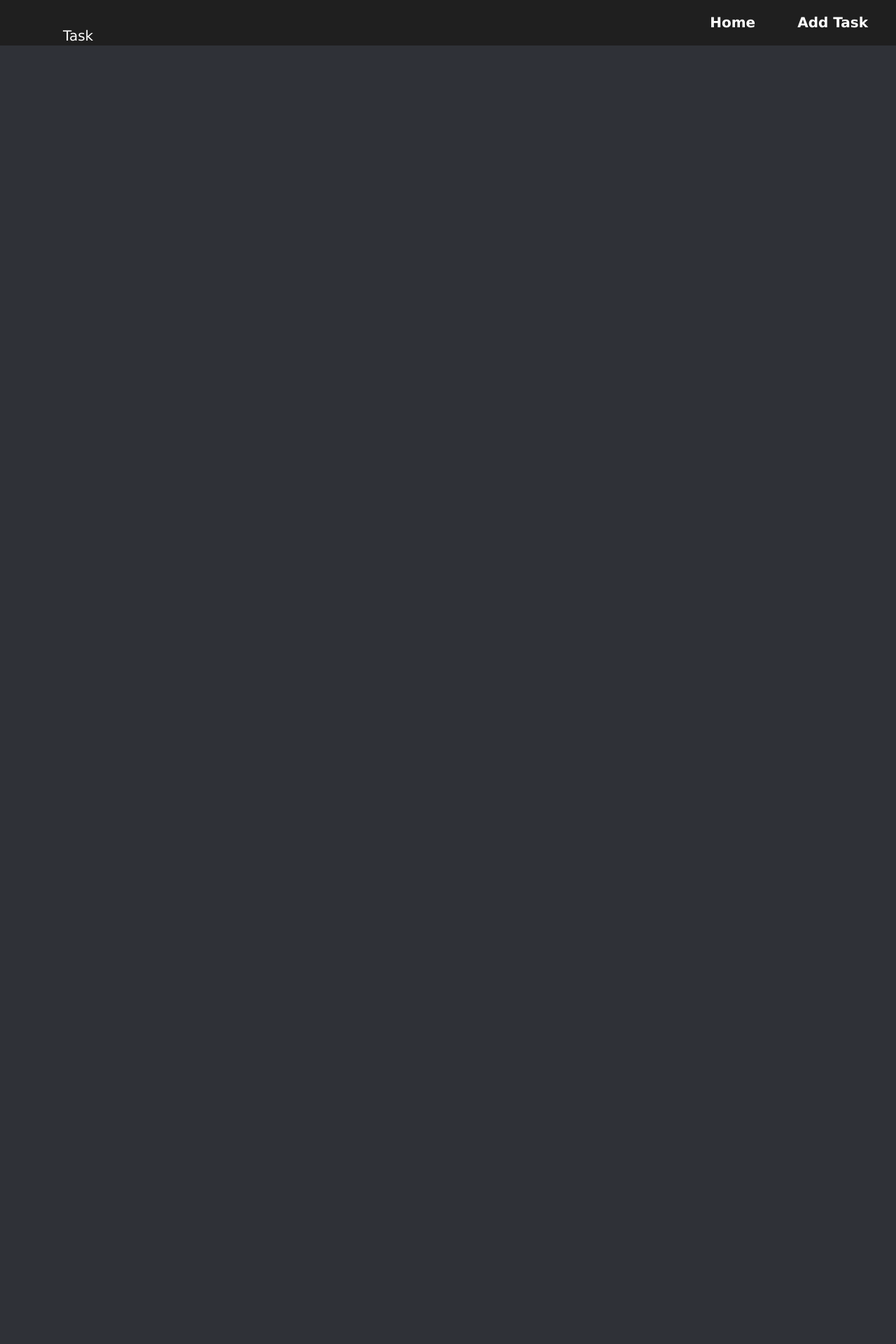
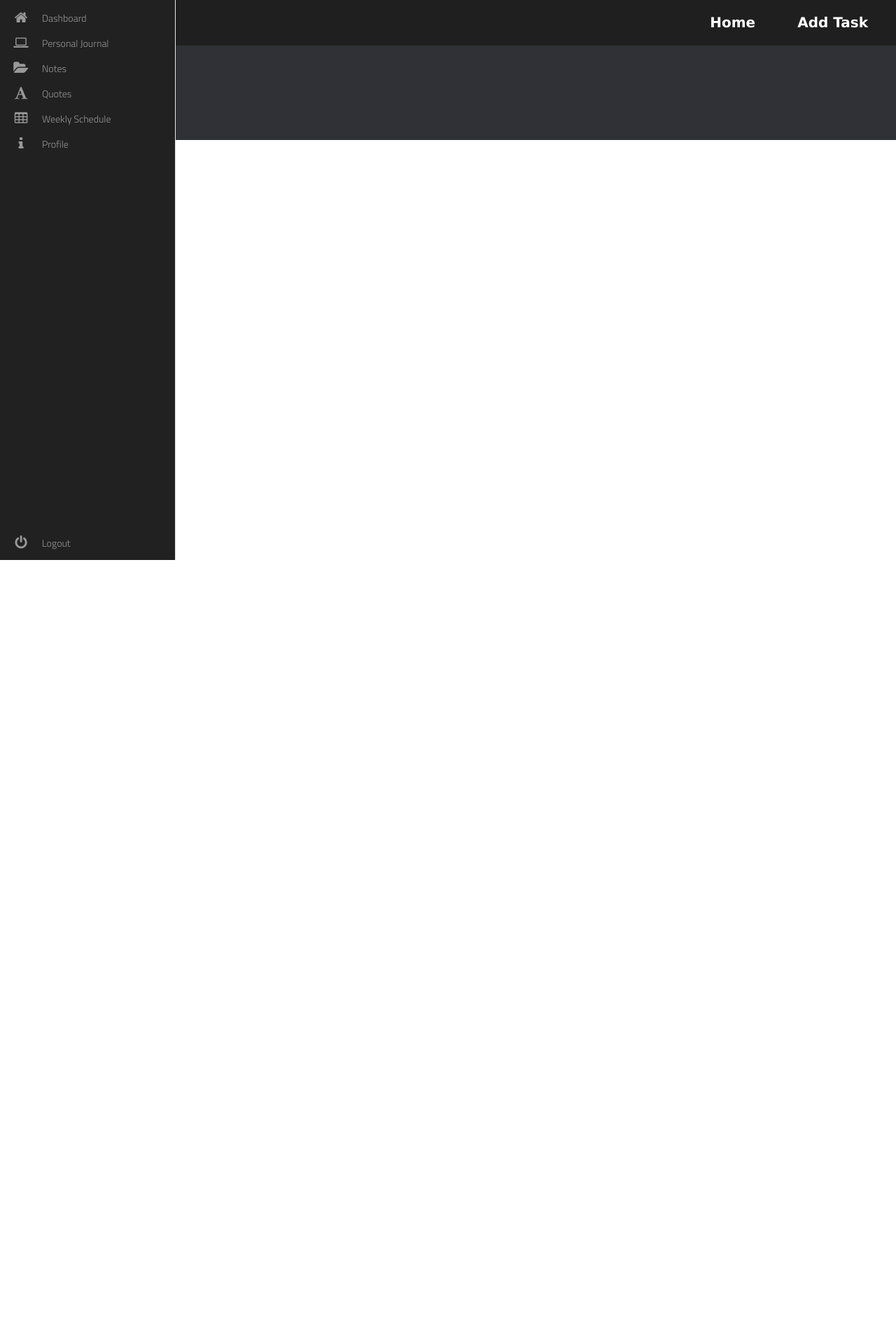
Before and after one commit to dafin678/NoteDote, a Django app: page / in a window 1280 px wide. Shown: the top 1920 px of the page at 70% size. After the commit the page ends 800 px from the top, so only its background shows below. Run offline with Django 3.2, Linux system fonts and the light colour scheme; data that the repository does not hold is empty; some libraries are stand-ins or nearby versions; some web fonts are replaced.

Commit message:
add sidebar

```diff
--- a/to_do_list/static/style.css
+++ b/to_do_list/static/style.css
@@ -1,3 +1,133 @@
+@import url(//netdna.bootstrapcdn.com/font-awesome/4.0.3/css/font-awesome.css);
+@import url(https://fonts.googleapis.com/css?family=Titillium+Web:300);
+.fa-2x {
+font-size: 2em;
+}
+.fa {
+position: relative;
+display: table-cell;
+width: 60px;
+height: 36px;
+text-align: center;
+vertical-align: middle;
+font-size:20px;
+}
+
+
+.main-menu:hover,nav.main-menu.expanded {
+width:250px;
+overflow:visible;
+}
+
+.main-menu {
+background:#212121;
+border-right:1px solid #e5e5e5;
+position:fixed;
+top:0;
+bottom:0;
+height:100%;
+left:0;
+width:60px;
+overflow:hidden;
+-webkit-transition:width .05s linear;
+transition:width .05s linear;
+-webkit-transform:translateZ(0) scale(1,1);
+z-index:1000;
+}
+
+.main-menu>ul {
+margin:7px 0;
+}
+
+.main-menu li {
+position:relative;
+display:block;
+width:250px;
+}
+
+.main-menu li>a {
+position:relative;
+display:table;
+border-collapse:collapse;
+border-spacing:0;
+color:#999;
+ font-family: arial;
+font-size: 14px;
+text-decoration:none;
+-webkit-transform:translateZ(0) scale(1,1);
+-webkit-transition:all .1s linear;
+transition:all .1s linear;
+
+}
+
+.main-menu .nav-icon {
+position:relative;
+display:table-cell;
+width:60px;
+height:36px;
+text-align:center;
+vertical-align:middle;
+font-size:18px;
+}
+
+.main-menu .nav-text {
+position:relative;
+display:table-cell;
+vertical-align:middle;
+width:190px;
+  font-family: 'Titillium Web', sans-serif;
+}
+
+.main-menu>ul.logout {
+position:absolute;
+left:0;
+bottom:0;
+}
+
+.no-touch .scrollable.hover {
+overflow-y:hidden;
+}
+
+.no-touch .scrollable.hover:hover {
+overflow-y:auto;
+overflow:visible;
+}
+
+a:hover,a:focus {
+text-decoration:none;
+}
+
+nav {
+-webkit-user-select:none;
+-moz-user-select:none;
+-ms-user-select:none;
+-o-user-select:none;
+user-select:none;
+}
+
+nav ul,nav li {
+outline:0;
+margin:0;
+padding:0;
+}
+.main-menu li:hover>a,nav.main-menu li.active>a,.dropdown-menu>li>a:hover,.dropdown-menu>li>a:focus,.dropdown-menu>.active>a,.dropdown-menu>.active>a:hover,.dropdown-menu>.active>a:focus,.no-touch .dashboard-page nav.dashboard-menu ul li:hover a,.dashboard-page nav.dashboard-menu ul li.active a {
+color:#fff;
+background-color:#5fa2db;
+}
+.area {
+float: left;
+background: #e2e2e2;
+width: 100%;
+height: 100%;
+}
+@font-face {
+  font-family: 'Titillium Web';
+  font-style: normal;
+  font-weight: 300;
+  src: local('Titillium WebLight'), local('TitilliumWeb-Light'), url(http://themes.googleusercontent.com/static/fonts/titilliumweb/v2/anMUvcNT0H1YN4FII8wpr24bNCNEoFTpS2BTjF6FB5E.woff) format('woff');
+}
+
+
 html, body,
 ul, ol, li,
 h1, h2, h3, h4, h5, h6, p, div {
@@ -28,8 +158,14 @@ header {
   position :fixed;
 }
 .header-left {
+  line-height: 65px;
+  padding: 0 30px;
+  color: white;
+  display: block;
   float: left;
-  margin-top:10px;
+  transition: all 0.5s;
+  text-decoration: none;
+  font-size:20px;
 }
 .header-right {
   float: right;
@@ -71,7 +207,9 @@ table{
 }
 
 .card {
-  margin: 20px;
+  margin-top: 20px;
+  margin-bottom: 20px;
+  margin-left: 70px;
   padding: 20px;
   box-shadow: 0 4px 8px 0 rgba(0,0,0,0.2);
   transition: 0.3s;
@@ -81,17 +219,16 @@ table{
   border-radius: 10px;
 }
 
-.card:hover {
+/* .card:hover {
   box-shadow: 0 8px 30px 0 #8396d8;
   transform: scale(1);
-}
+} */
 
 .container-card {
   padding: 20px 26px;
 }
 .body-card{
   background-color: rgba(47,49,55,255);
-  height:500vh;
   color:white;
   font-size:18px;
 }
--- a/to_do_list/templates/index.html
+++ b/to_do_list/templates/index.html
@@ -11,7 +11,7 @@
       <header>
         <div class="container">
           <div class="header-left">
-              <p> Task </p>
+            Task
           </div>
           <div class="header-right">
             <a href="/to-do-list"><b>Home</b></a>
@@ -19,7 +19,74 @@
           </div>
         </div>
       </header>
+
       <div class="body-container">
+        <div class="area"></div><nav class="main-menu">
+          <ul>
+              <li>
+                  <a href="/to-do-list">
+                      <i class="fa fa-home fa-2x"></i>
+                      <span class="nav-text">
+                          Dashboard
+                      </span>
+                  </a>
+
+              </li>
+              <li class="has-subnav">
+                  <a href="#">
+                      <i class="fa fa-laptop fa-2x"></i>
+                      <span class="nav-text">
+                          Personal Journal
+                      </span>
+                  </a>
+
+              </li>
+              <li class="has-subnav">
+                  <a href="#">
+                     <i class="fa fa-folder-open fa-2x"></i>
+                      <span class="nav-text">
+                          Notes
+                      </span>
+                  </a>
+
+              </li>
+              <li>
+                  <a href="#">
+                      <i class="fa fa-font fa-2x"></i>
+                      <span class="nav-text">
+                         Quotes
+                      </span>
+                  </a>
+              </li>
+              <li>
+                 <a href="#">
+                     <i class="fa fa-table fa-2x"></i>
+                      <span class="nav-text">
+                          Weekly Schedule
+                      </span>
+                  </a>
+              </li>
+              <li>
+                  <a href="#">
+                     <i class="fa fa-info fa-2x"></i>
+                      <span class="nav-text">
+                          Profile
+                      </span>
+                  </a>
+              </li>
+          </ul>
+
+          <ul class="logout">
+              <li>
+                 <a href="#">
+                       <i class="fa fa-power-off fa-2x"></i>
+                      <span class="nav-text">
+                          Logout
+                      </span>
+                  </a>
+              </li>
+          </ul>
+      </nav>
           {%for task in to_do%}
           <div class="card">
               <div class="container-card">
--- a/to_do_list/templates/todo_form.html
+++ b/to_do_list/templates/todo_form.html
@@ -14,7 +14,7 @@
           <div class="container">
             <div class="header-right">
               <a href="/to-do-list"><b>Home</b></a>
-              <a href="/to-do-list/add-task"><b>Add Task</b></a>
+              <a href="/to-do-list"><b>Note List</b></a>
             </div>
           </div>
         </header>
```
Lines whose indentation alone changed are shown as unchanged.
